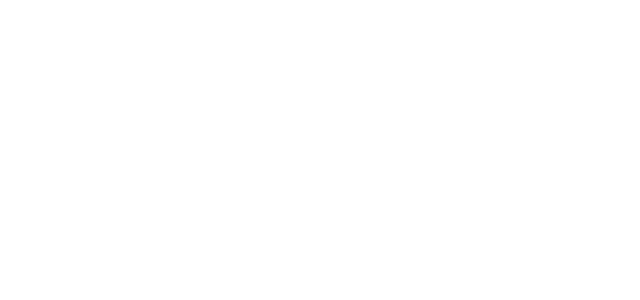
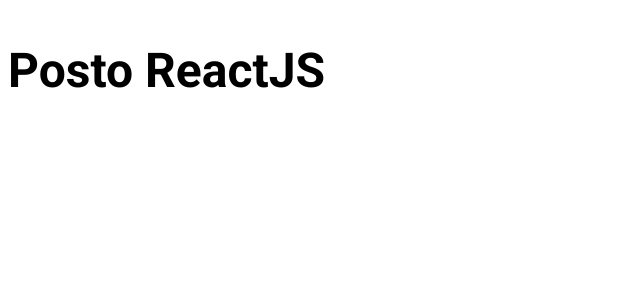
Before and after one commit to Clara-Pacheco/FuelPrice, a React (Vite) app: page / in a window 1280 px wide. Shown: the top 300 px of the page, without its empty margins (0-640 px from the left). Built offline with nearby package versions, Linux system fonts and the light colour scheme; a web font is replaced by a local one.

Commit message:
Import Title styled componment and use it in FuelComponent

```diff
--- a/src/components/Fuel/index.tsx
+++ b/src/components/Fuel/index.tsx
@@ -1,7 +1,9 @@
+import { Title } from "./styles"
+
 export const FuelComponent = () => {
   return (
     <div>
-
+      <Title>Posto ReactJS</Title>
     </div>
   )
 }
```
